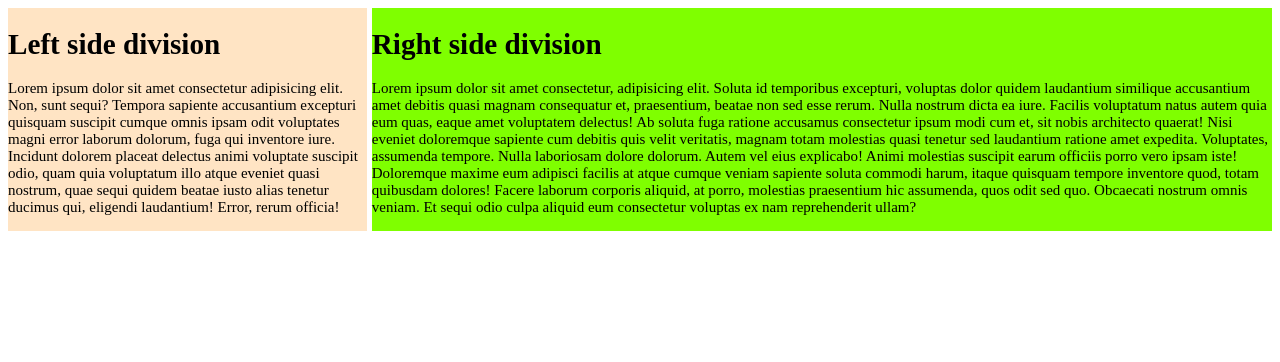
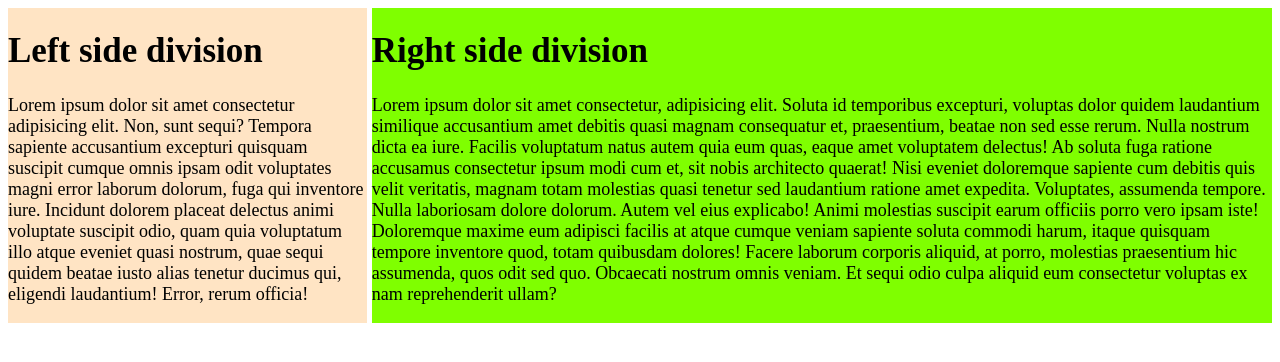
Before and after one commit to TurjoSiam/practice, a plain HTML site: page index.html in a window 1280 px wide. Drawn offline with Linux system fonts and the light colour scheme.

Commit message:
rem added

```diff
--- a/index.html
+++ b/index.html
@@ -18,10 +18,10 @@
             background-color: chartreuse;
         }
         h1{
-            font-size: 2.279vw;
+            font-size: 2.188rem;
         }
         p{
-            font-size: 1.172vw;
+            font-size: 1.125rem;
         }
     </style>
 </head>
```
